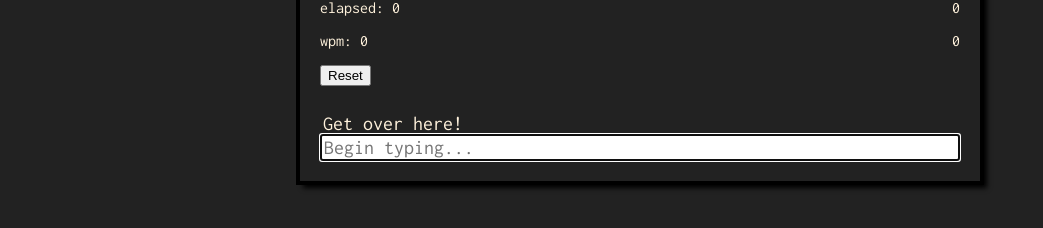
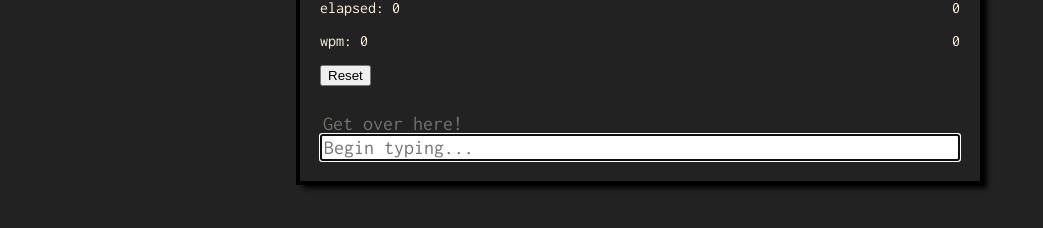
Before and after one commit to Chris234k/chris234k.github.io, a Jekyll site: the page built from typing.html, in a window 1280 px wide. Shown: the part 411-639 px from the top of the page, without its empty margins (0-1043 px from the left). Built offline with Jekyll 4.4.1, drawn with Linux system fonts in a browser that asks for light colours; some of the changed lines change nothing that is shown.

Commit message:
Render text based on typing progress, this is a lot closer to the desired effect of giving feedback as you type!

```diff
--- a/assets/css/typing-styles.css
+++ b/assets/css/typing-styles.css
@@ -35,6 +35,15 @@
 	font-family: "Inconsolata";
 }
 
+/* Letter styles */
+.untyped {
+	color: #71736C;
+}
+
+.correct {
+	color: #FFF2DC;
+}
+
 .incorrect {
 	color: red;
 }
--- a/typing.html
+++ b/typing.html
@@ -102,6 +102,8 @@
 
 		random = Math.floor(Math.random() * quotes.length);
 		document.getElementById("target").innerText = quotes[random];
+
+		renderTypingText();
 	}
 
 	function submit() {
@@ -140,10 +142,10 @@
 		wpm = Math.floor((typed.length / 5) / (elapsed / 60));
 		document.getElementById("wpm").innerText = "wpm: " + wpm;
 
-		renderErrors();
+		renderTypingText();
 	}
 
-	function renderErrors() {
+	function renderTypingText() {
 		typed = document.getElementById("inputField").value;
 		target = document.getElementById("target").innerText;
 
@@ -153,16 +155,24 @@
 			char = target.charAt(i);
 			if(i < typed.length) {
 				if(char == typed.charAt(i)) {
-					result += char;
+					result += correctLetter(char);
 				} else {
 					result += incorrectLetter(char);
 				}
 			} else {
-				result += char;
+				result += untypedLetter(char);
 			}
 		}
 
 		document.getElementById("target").innerHTML = result;
+	}
+
+	function untypedLetter(letter) {
+		return "<span class=\"untyped\">"+letter+"<\/span>";
+	}
+
+	function correctLetter(letter) {
+		return "<span class=\"correct\">"+letter+"<\/span>";
 	}
 
 	function incorrectLetter(letter) {
```
